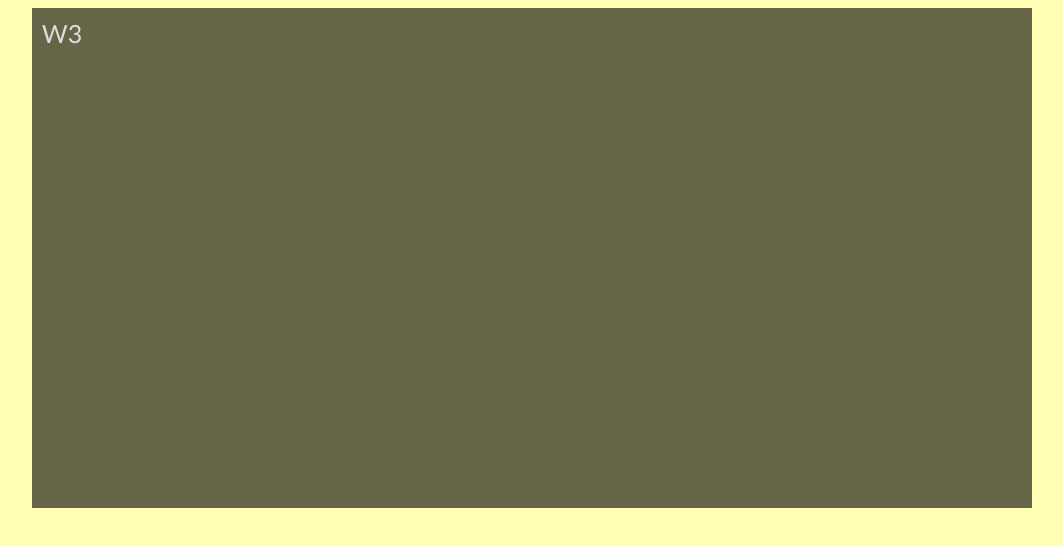
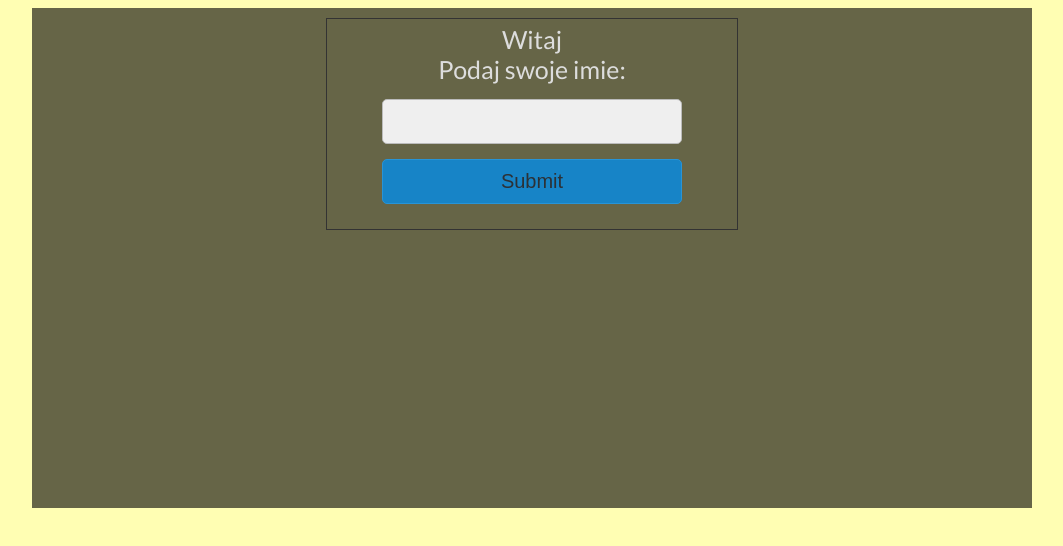
Before and after one commit to jwyszynski/Lost-in-Forest, a plain HTML site: page index.html in a window 1280 px wide. Shown: the whole page, without its empty margins (108-1171 px from the left). Drawn offline with Linux system fonts and the light colour scheme.

Commit message:
Wersja 0.0

```diff
--- a/index.html
+++ b/index.html
@@ -9,11 +9,95 @@
 </head>
 <body>
 <div class="container">
-	<div id="tutaj"></div><br />
+	<div id="gra"></div>
+	<div class="demo"></div>
 </div>
+
+<script type="text/javascript"></script>
 
 <script type="text/javascript" src="script.js"></script>
 <script type="text/javascript">
+
+function sleep(ms) {
+	return new Promise(resolve => setTimeout(resolve, ms));
+}
+
+var gra = (function() {
+	var _tutaj = document.getElementById("gra");
+	var _er = "Errorów Brak"
+
+	var _start = async function() {
+//STWÓRZ BOX
+		var box = document.createElement('div');
+		box.classList.add('center', 'gra-box');
+//POWITANIE
+		var powitanie = document.createElement('div');
+		powitanie.innerHTML = 'Witaj<br />Podaj swoje imie:';
+//INPUTY
+		var input_imie = document.createElement('input');
+		input_imie.type = 'text';
+		input_imie.id = 'imie';
+
+		var submit_imie = document.createElement('input');
+		submit_imie.type = 'submit';
+//DOŁĄCZ DO BOX
+		box.appendChild(powitanie);
+		box.appendChild(input_imie);
+		box.appendChild(submit_imie);
+		_tutaj.appendChild(box);
+
+		var remove_start = function() {
+			imie = document.getElementById("imie").value;
+			box.remove();
+			console.log('usuwam box');
+		}
+//OCZEKUJ NA KLIK SUBMIT
+		submit_imie.addEventListener("click", remove_start);
+		submit_imie.addEventListener("click", _wybor_postaci);
+
+			await sleep(10);
+
+		//_tutaj.innerHTML += _er;
+
+	}
+
+	var _wybor_postaci = function() {
+		console.log('Twoje imie to: '+imie);
+		console.log('przeszedłem do wyboru postaci');
+
+//STWÓRZ BOX
+		var box = document.createElement('div');
+		box.classList.add('center', 'gra-box');
+//POWITANIE
+		var imie_out = document.createElement('div');
+		imie_out.innerHTML = 'Twoje imie to: '+imie;
+
+		box.appendChild(imie_out);
+		_tutaj.appendChild(box);
+	}
+
+	var _print_er = function() {
+			console.log(_er);
+	}
+
+	//Poniżej wywoływanie metod i innych w świecie wyższym
+	return {
+			print_er : _print_er, // To jest funkcja, metoda
+			er : _er, //to jest zmienna, wartość
+			start : _start
+	}
+})();
+
+
+function start_app(){
+	gra.start();
+	gra.print_er();
+}
+
+//Wystaruj
+window.onload = start_app();
+
+
 	// tablica = ["pierwszy", "drugi"];
 	// tablica2 = ["jabłko", "gruszka"];
 	//
@@ -22,22 +106,21 @@
 	// var tank = {name:"Człowiek z tarczą", power:"8", defence:"40"};
 	//
 	// console.log("Twoja moc to: "+lucznik.power);
-	// var tutaj = document.getElementById("tutaj");
-	// tutaj.innerHTML = "Twoja moc to: "+lucznik.power;
+	// var gra = document.getElementById("gra");
+	// gra.innerHTML = "Twoja moc to: "+lucznik.power;
 	//
 	// function alerty() {
 	// 	console.log("puk! puk!");
 	// }
-	// var element = document.createElement('div'); //tworzymy nowego Diva
-	// element.id = 'bloczek';
-	// element.style.width = '400px';
-	// element.style.height = '200px';
-	// element.style.backgroundColor = '#FF6633';
-	var btn = document.createElement("DIV");        // Create a <button> element
-	var t = document.createTextNode("CLICK ME");       // Create a text node
-	btn.innerHTML="W3";                                // Append the text to <button>
-	document.getElementById("tutaj").appendChild(btn);                    // Append <button> to <body>
-
 </script>
 </body>
 </html>
+
+
+
+
+
+
+
+
+<!-- -->
--- a/main.css
+++ b/main.css
@@ -23,3 +23,41 @@ body {
 	margin-right: auto;
 	box-sizing: border-box;
 }
+
+input[type=text],
+input[type=password] {
+	width: 300px;
+	background-color: #efefef;
+	color: #666;
+	border: 1px solid #bbb;
+	border-radius: 5px;
+	font-size: 20px;
+	padding: 10px;
+	box-sizing: border-box;
+}
+
+input[type=submit] {
+	width: 300px;
+	background-color: #1784C7;
+	color: #2C3136;
+	border: 1px solid #2794d7;
+	border-radius: 5px;
+	font-size: 20px;
+	padding: 10px;
+	box-sizing: border-box;
+}
+
+.center {
+	margin-left: auto;
+	margin-right: auto;
+}
+
+.gra-box {
+	border: #333 solid 1px;
+	width: 400px;
+	height: 200px;
+	padding: 5px;
+	text-align: center;
+}
+
+.gra-box input {margin-top: 15px;}
--- a/script.js
+++ b/script.js
@@ -1,46 +1 @@
 //To jest skrypt
-
-function sleep(ms) {
-  return new Promise(resolve => setTimeout(resolve, ms));
-}
-
-var gra = (function() {
-  var _hiddenVar = 'tekst';
-  var _visibleVar = 'tekst2';
-  var _var = 'ukryty jestem';
-
-  var tutaj2 = document.getElementById("tutaj2");
-
-  var _start = async function() {
-      tutaj2.innerHTML += "> Witaj w mojej grze!<br />";
-      await sleep(500);
-      tutaj2.innerHTML += "> Za chwilę poproszę Cię o podanie twojego imienia<br />";
-      await sleep(2500);
-      //console.log("teraz");
-      var imie = prompt("Podaj swoje imię:");
-      tutaj2.innerHTML += "> Witaj "+imie+"<br />";
-  }
-
-  var _hiddenMethod = function() {
-      console.log(_var + _var2);
-  }
-
-  var _print = function() {
-      console.log(_var);
-  }
-
-  //wszystko co zwracamy staje się dostępne na zewnątrz, cała reszta będzie ukryta dla zewnętrznego środowiska
-  return {
-      print : _print, // To jest funkcja
-      ourVar : _visibleVar, //to jestzmienna, wartość
-      start : _start
-  }
-})();
-
-
-function start_app(){
-	//gra.start();
-}
-
-// Wystaruj
-window.onload = start_app();
```
